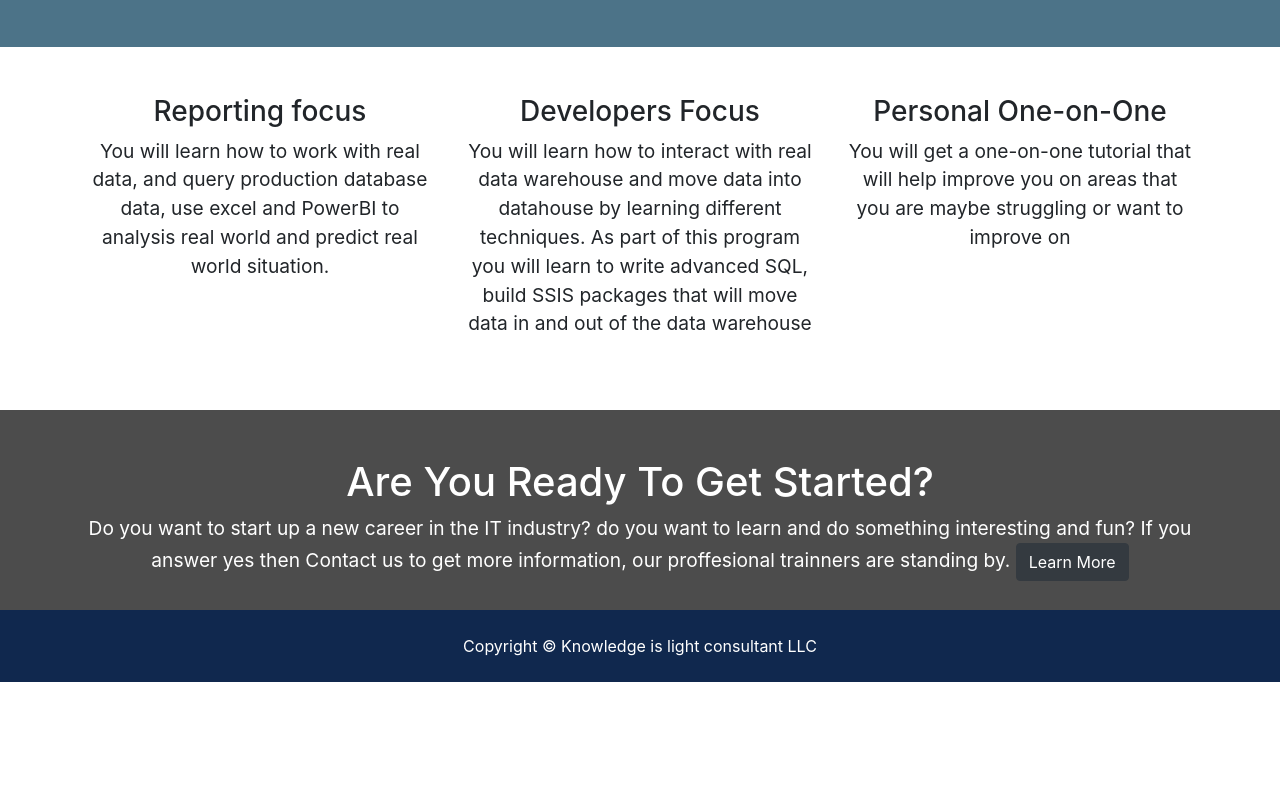
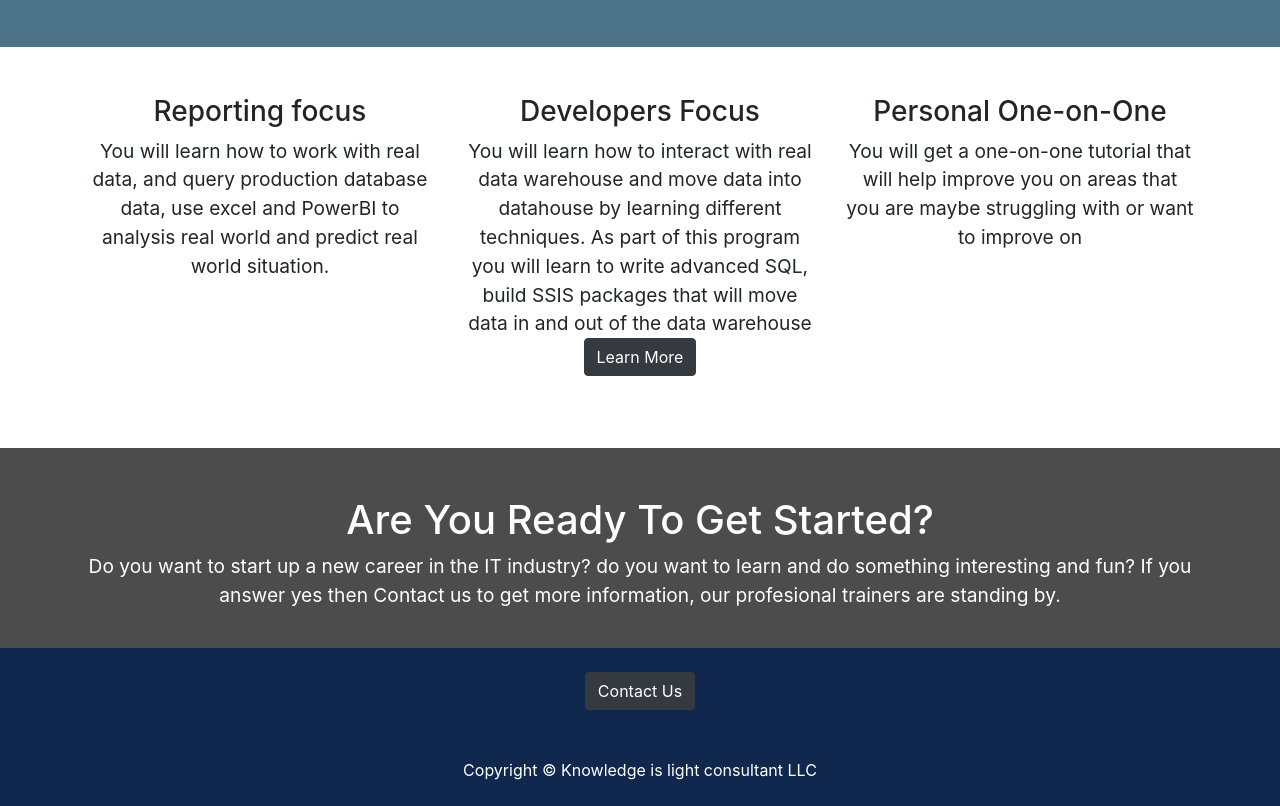
Before and after one commit to JonathanPollyn/knowledgeislightconsultant, a Django app: page / in a window 1280 px wide. Shown: the part 209-1015 px from the top of the page. Before the commit the page ends 891 px from the top, so only its background shows below. Run offline with Django 3.2, Linux system fonts and the light colour scheme; some libraries are stand-ins or nearby versions.

Commit message:
Spell check

```diff
--- a/templates/admin/base_site.html
+++ b/templates/admin/base_site.html
@@ -4,7 +4,7 @@
 
 {% block branding %}
     <h1 id="head">
-        <img src="" alt="Knowledge is light consultant" height="50" width="100" class="brand_img"> Admin Area
+        <img src="" alt="Knowledge is light consultant" height="50" width="100" class=""> Admin Area
     </h1>
 {% endblock %}
 
--- a/templates/pages/about.html
+++ b/templates/pages/about.html
@@ -21,7 +21,7 @@
       <div class="row">
         <div class="col-md-6">
 
-          <big>Here at Knowledge is Light Consultant, we provide one-on-one tutorials that will increase your knowledge and prepare you for your next big projects. We ensure that you have a smooth transition from a non-IT technical background or career into the Data Analytics field! With dedicated team who will mentor you and tailor their tutoring to your needs, you’re guaranteed a great start to your new career in the Industry. We believe that every individual has specific needs and our programs and courses are tailored to such needs. We have qualified subject matter experts to mentor students into their new data Analytic career. </big>
+          <big>Here at Knowledge is Light Consultant, we provide one-on-one tutorials that will increase your knowledge and prepare you for your next big projects. We ensure that you have a smooth transition from a non-IT technical background or career into the Data Analytics field! With dedicated team who will mentor you and tailor their tutoring to your needs, you are guaranteed a great start to your new career in the Industry. We believe that every individual has specific needs and our programs and courses are tailored to such needs. We have qualified subject matter experts to mentor students into their new data Analytic career. </big>
         </div>
 
         <div class="col-md-4">
@@ -29,7 +29,7 @@
               <div class="card-body">
                 <h1 class="card-title">Misson</h1>
                 <big class="card-text">
-                    Here at knowledge is light, we create an environment that ensure every instructors and students are comfortable in achieving their potential, by introducing an up-to-date information and curriculume.
+                    Here at knowledge is light, we create an environment that ensure every instructors and students are comfortable in achieving their potential, by introducing an up-to-date information and curriculum.
                 </big>
               </div>
             </div>
--- a/templates/pages/index.html
+++ b/templates/pages/index.html
@@ -30,10 +30,15 @@
         <div class="col-md-4 mb-4 text-center">
           <h3>Developers Focus</h3>
           <big> You will learn how to interact with real data warehouse and move data into datahouse by learning different techniques. As part of this program you will learn to write advanced SQL, build SSIS packages that will move data in and out of the data warehouse </big>
+          <div>
+            <a href="{% url 'about' %}"  class="btn btn-dark">Learn More</a>
+          </div>
         </div>
         <div class="col-md-4 mb-4 text-center">
           <h3>Personal One-on-One</h3>
-          <big> You will get a one-on-one tutorial that will help improve you on areas that you are maybe struggling or want to improve on</big>
+          <big> You will get a one-on-one tutorial that will help improve you on areas that you are maybe struggling with or want to improve on</big>
+
+
         </div>
       </div>
     </div>
@@ -46,8 +51,9 @@
         <div class="col">
           <div class="container pt-5">
             <h1>Are You Ready To Get Started?</h1>
-            <big class="d-none d-md-block">Do you want to start up a new career in the IT industry?  do you want to learn and do something interesting and fun? If you answer yes then Contact us to get more information, our proffesional trainners are standing by.
-            <a href="{% url 'about' %}"  class="btn btn-dark">Learn More</a>
+            <big class="d-none d-md-block">Do you want to start up a new career in the IT industry?  do you want to learn and do something interesting and fun? If you answer yes then Contact us to get more information, our profesional trainers are standing by.
+
+
         </big>
           </div>
         </div>
--- a/templates/partials/_footer.html
+++ b/templates/partials/_footer.html
@@ -1,4 +1,7 @@
 <footer id="main-footer" class="py-4 bg-primary text-white text-center">
+  <div class="mb-5">
+    <a href="{% url 'contact' %}"  class="btn btn-dark">Contact Us</a>
+  </div>
     Copyright &copy;
     <span class="year"></span> Knowledge is light consultant LLC
   </footer>
--- a/templates/partials/_navbar.html
+++ b/templates/partials/_navbar.html
@@ -1,8 +1,11 @@
 
 {% load static %}
-  <nav class="navbar navbar-expand-lg navbar-dark bg-primary sticky-top">
+  <nav class="navbar navbar-expand-sm navbar-dark bg-primary sticky-top">
     <div class="container">
-      <div class="collapse navbar-collapse" id="navbarNavAltMarkup">
+      <button class="navbar-toggler" type="button" data-toggle="collapse" data-target="#navbarNavAltMarkup">
+        <span class="navbar-toggler-icon"></span>
+      </button>
+      <div class="collapse navbar-collapse"  id="navbarNavAltMarkup">
         <ul class="navbar-nav">
           <li
           {% if '/' == request.path %}
@@ -34,8 +37,6 @@
           </li>
         </ul>
 
-
-
       </div>
     </div>
   </nav>
```
